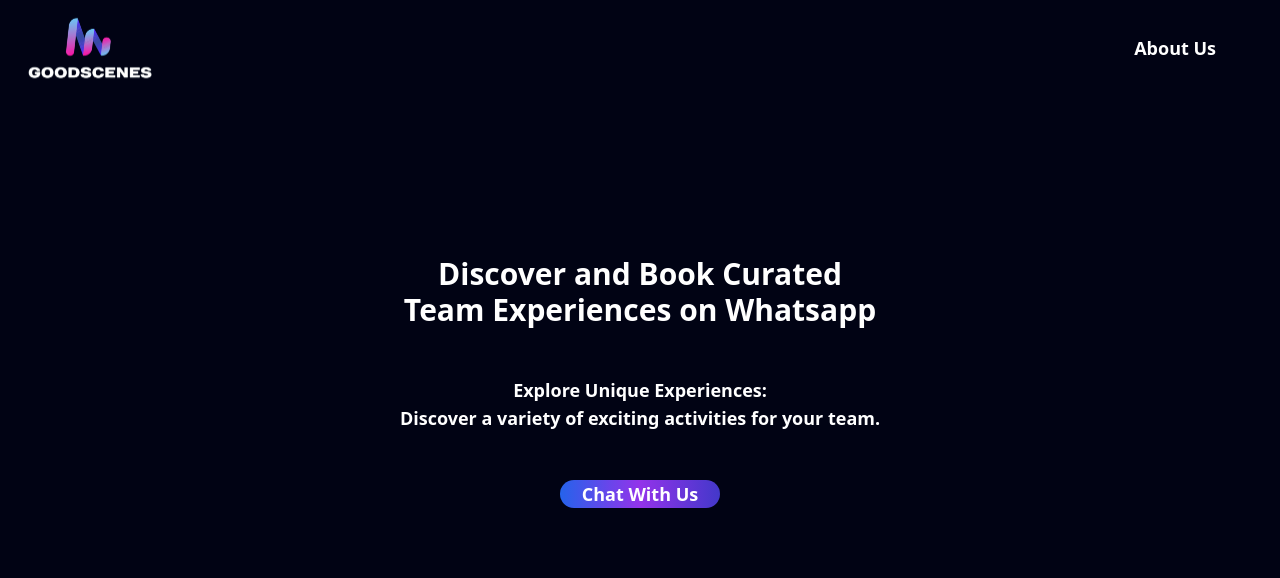
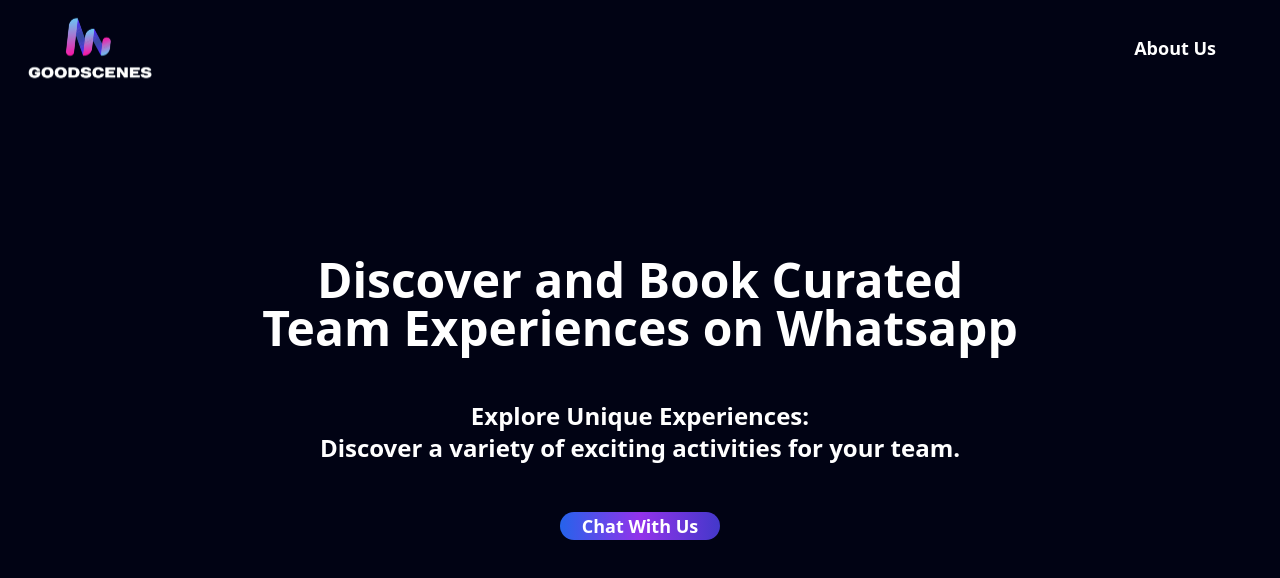
Before and after one commit to adityadeshpande04/jellybean-chatbot-landing, a Next.js app: page / in a window 1280 px wide. Shown: the top 578 px of the page. Built offline with nearby package versions, Linux system fonts and the light colour scheme.

Commit message:
landingPage updated

```diff
--- a/components/LandingPage.jsx
+++ b/components/LandingPage.jsx
@@ -3,9 +3,9 @@ export default function LandingPage()
     return(
         <section className="relative h-screen bg-inherit text-white" >
             <div className=" container flex flex-col gap-12 justify-center items-center">
-            <p className=" text-center font-black text-3xl pt-40 z-10 ">Discover and Book Curated <br>
+            <p className=" text-center font-black text-5xl pt-40 z-10 font-sans">Discover and Book Curated <br>
             </br>Team Experiences on Whatsapp</p>
-            <p className=" text-center font-bold text-lg z-0">Explore Unique Experiences:<br>
+            <p className=" text-center font-bold text-2xl z-0">Explore Unique Experiences:<br>
             </br> Discover a variety of exciting activities for your team.</p>
             <button className=" text-center rounded-full hover:bg-white hover:text-black w-40 bg-gradient-to-r from-blue-600 via-purple-600 to-indigo-700 justify-center text-lg font-bold">Chat With Us</button>
             </div>
```
